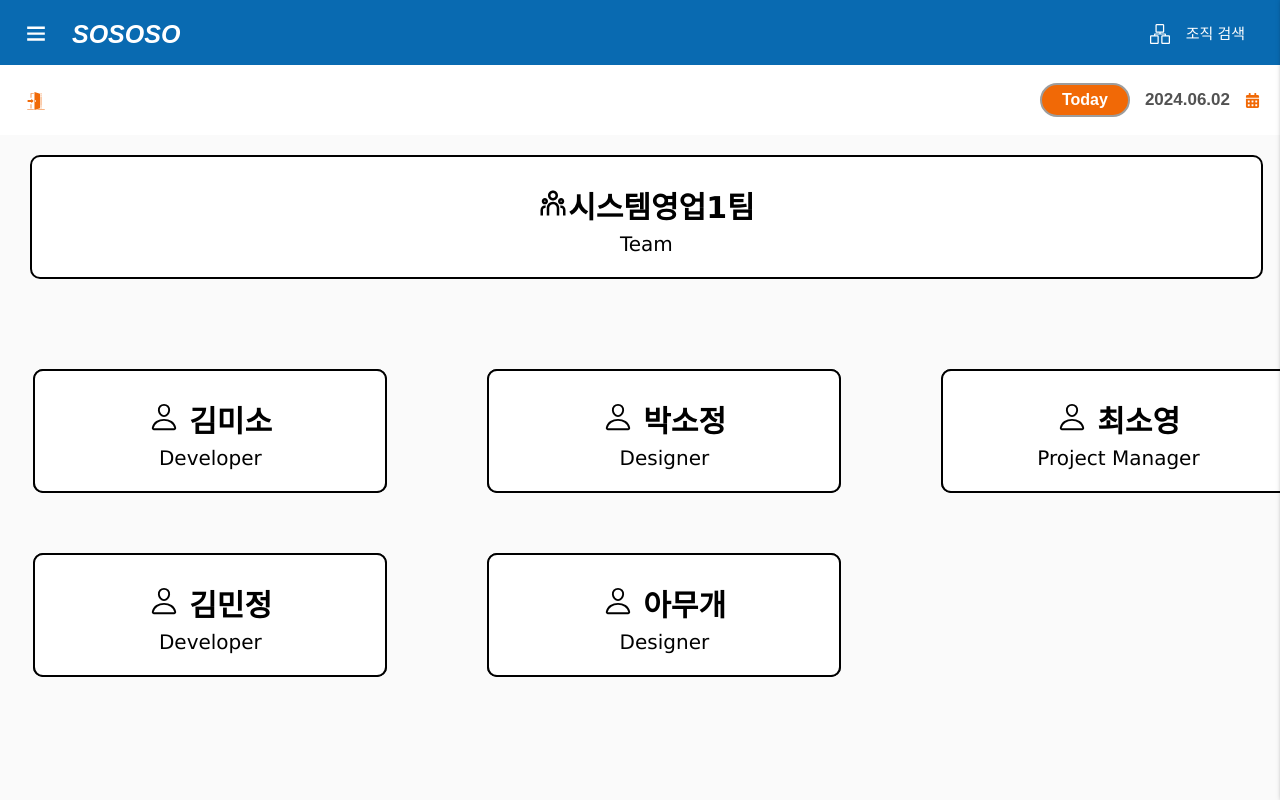
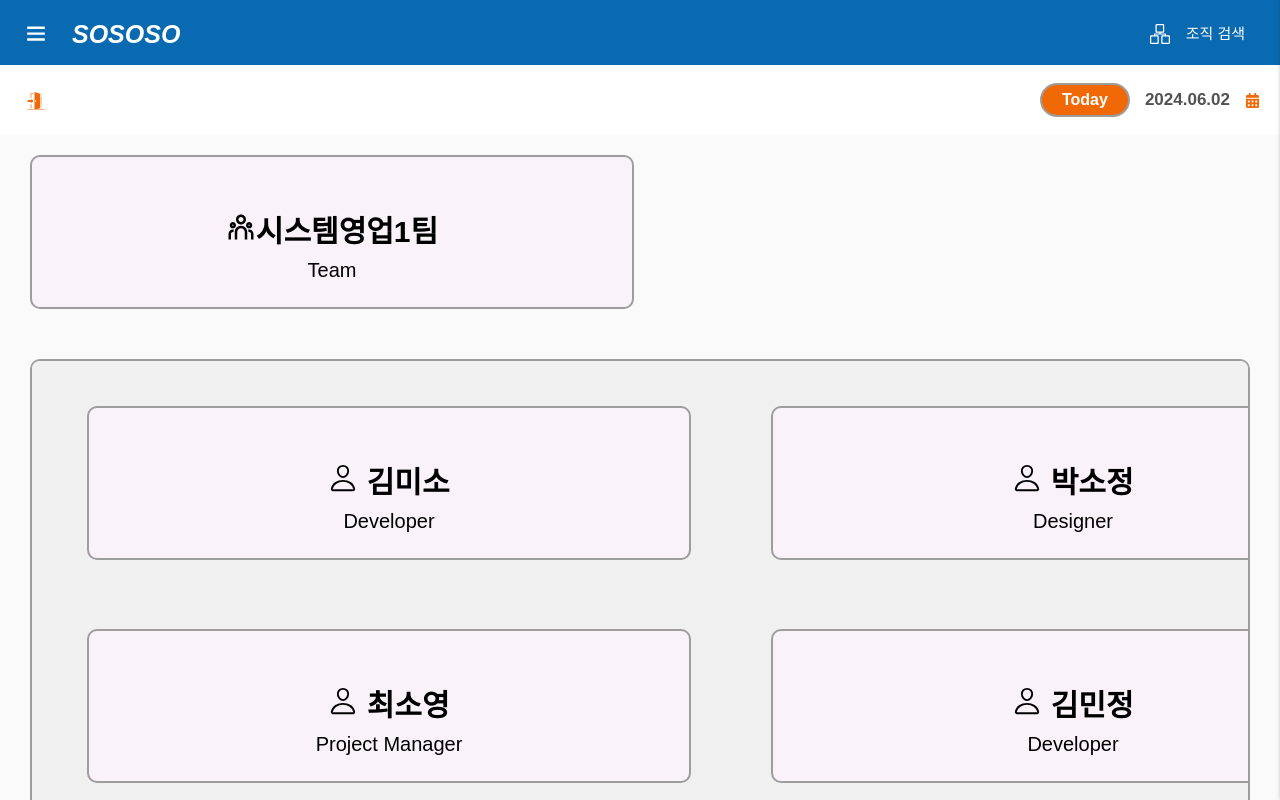
Before and after one commit to CSID-DGU/2024-1-SCS4031-01-sososo-3, a React (Create React App) app in the folder frontend/: page /team in a window 1280 px wide. Shown: the top 800 px of the page. Built offline with nearby package versions, Linux system fonts and the light colour scheme.

Commit message:
[KMS]fix_scroll

```diff
--- a/frontend/src/App.css
+++ b/frontend/src/App.css
@@ -432,7 +432,7 @@ body {
   text-align: center;
   /* background-color: #dce4ea; */
   left: 220px;
-  position: absolute;
+  /* position: absolute; */
   border-radius: 10px;
   flex: 1;
 }
@@ -441,7 +441,7 @@ body {
   text-align: center;
   /* background-color: #dce4ea; */
   right: 590px;
-  position: absolute;
+  /* position: absolute; */
   border-radius: 10px;
   margin: 0 auto;
 }
@@ -453,7 +453,7 @@ body {
   text-align: center;
   /* background-color: #dce4ea; */
   right: 370px;
-  position: absolute;
+  /* position: absolute; */
   border-radius: 10px;
 }
 
@@ -462,7 +462,7 @@ body {
   text-align: center;
   /* background-color: #dce4ea; */
   right: 150px;
-  position: absolute;
+  /* position: absolute; */
   border-radius: 10px;
 }
 .right-content2 {
@@ -470,14 +470,14 @@ body {
   text-align: center;
   /* background-color: #dce4ea; */
   right: 80px;
-  position: absolute;
+  /* position: absolute; */
   border-radius: 10px;
 }
 .right-content3 {
   width: 140px;
   text-align: center;
   right: 110px;
-  position: absolute;
+  /* position: absolute; */
   border-radius: 10px;
 }
 .right-content4 {
@@ -485,14 +485,14 @@ body {
   text-align: center;
   /* background-color: #dce4ea; */
   right: 10px;
-  position: absolute;
+  /* position: absolute; */
   border-radius: 10px;
 }.right-content5 {
   width: 500px;
   text-align: center;
   /* background-color: #dce4ea; */
   right: 80px;
-  position: absolute;
+  /* position: absolute; */
   border-radius: 10px;
 }
 
@@ -507,11 +507,15 @@ body {
   box-shadow: 0px 0px 20px rgba(0, 0, 0, 0.1);
   margin-bottom: 5px;
 }
+.left-content span {
+  color: white;
+}
 .task-info > svg{
+  height: 20px;
   width: 20px;
   margin-left: 10px;
 }
-.task-info > svg:hover{
+.task-info > svg:hover {
   color: #F16906;
 }
 
@@ -706,72 +710,48 @@ body {
   justify-content: space-between;
 }
 
+
 /* 조직도 페이지 */
 .organization-container {
-  width: 96%;
-  margin-top: 30px;
+  margin-top: 50px;
   margin-left: 30px;
   margin-right: 30px;
-  padding: 20px;
-  background-color: #fafafa;
+  padding: 25px;
+  background-color: #f0f0f0;
+  border-radius: 10px;
   overflow-y: auto;
+  border: 2px solid #9d9d9d;
   display: grid;
-  grid-template-columns: repeat(3, 1fr);
+  grid-template-columns: repeat(2, 1fr); /* 2열 그리드로 설정 */
   grid-auto-rows: auto; /* 자동으로 행의 높이 조정 */
   gap: 20px; /* 그리드 아이템 간의 간격 */
-  height:45%;
-  justify-content: center;
+  height:650px;
 }
 
-
 .member-card {
-  width: 96%;
-  height: 120px;
+  width: 600px;
+  height: 150px;
   margin-left: 30px;
   margin-right: 30px;
   margin-top: 20px;
-  margin-bottom: 20px;
-  background-color: #ffffff;
-  border: 2px solid #000000;
+  background-color: #f9f2f8;
+  border: 2px solid #9d9d9d;
   border-radius: 10px;
-  display: inline-flex;
+  display: flex;
   flex-direction: column;
   justify-content: center;
   align-items: center;
   text-align: center;
   cursor: pointer;
-  font-family: 'Lucida Sans', 'Lucida Sans Regular', 'Lucida Grande', 'Lucida Sans Unicode', Geneva, Verdana, sans-serif;
 }
 
-
-.other-cards {
-  width: 350px;
-  height: 120px;
-  margin-left: 40px;
-  margin-right: 40px;
-  margin-top: 20px;
-  margin-bottom: 20px;
-  background-color: #ffffff;
-  border: 2px solid #000000;
-  border-radius: 10px;
-  display: inline-flex;
-  flex-direction: column;
-  justify-content: center;
-  align-items: center;
-  text-align: center;
-  cursor: pointer;
-  font-family: 'Lucida Sans', 'Lucida Sans Regular', 'Lucida Grande', 'Lucida Sans Unicode', Geneva, Verdana, sans-serif;
-}
-
-
 .member-card h2 {
-  margin-bottom: 5px;
+  margin-bottom: 8px;
   font-size: 30px;
 }
 
 .member-card p {
   margin: 0;
-  margin-bottom: 20px;
   font-size: 20px;
 }
 .member-card:hover {
```
